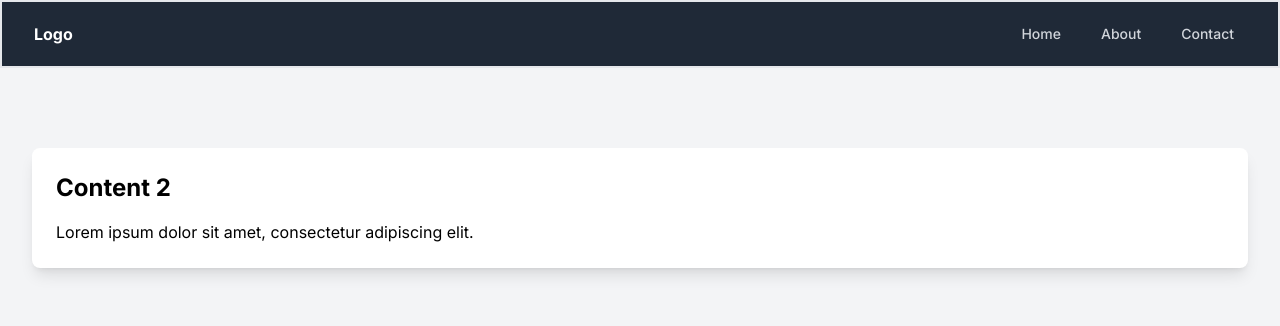
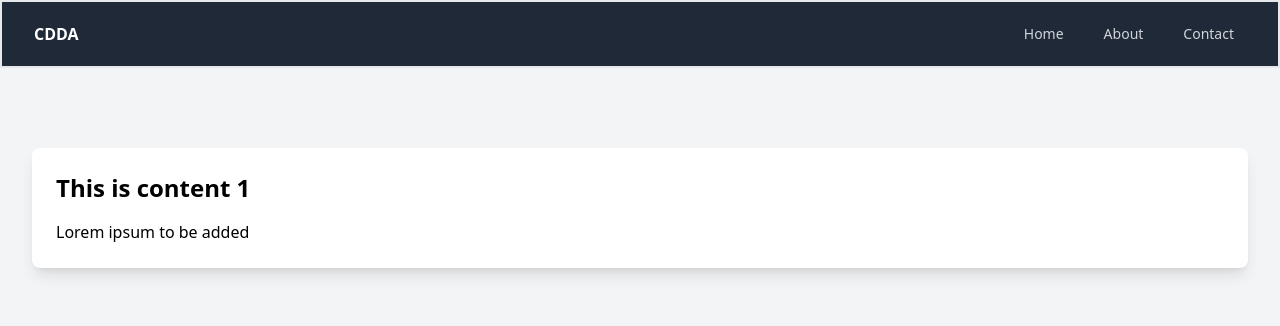
Before and after one commit to dmr-cdda/dynamic-next-page-generator, a Next.js app: page / in a window 1280 px wide. Shown: the top 326 px of the page. Built offline with nearby package versions, Linux system fonts and the light colour scheme.

Commit message:
meta tag implemented.. Error:head not working

```diff
--- a/src/app/components/Content.tsx
+++ b/src/app/components/Content.tsx
@@ -1,12 +1,14 @@
 import React from 'react'
 
-const Content = () => {
+const Content = (props : any) => {
+  const { title, description } = props;
+
   return (
           <div className="flex-grow">
         <div className="max-w-7xl mx-auto px-4 sm:px-6 lg:px-8 py-20 bg-gray-100">
           <div className="bg-white rounded-lg shadow-lg p-6">
-            <h2 className="text-2xl font-bold mb-4">Content 2</h2>
-            <p>Lorem ipsum dolor sit amet, consectetur adipiscing elit.</p>
+            <h2 className="text-2xl font-bold mb-4">{title}</h2>
+            <p>{description}</p>
           </div>
         </div>
       </div>
--- a/src/app/components/Layout.tsx
+++ b/src/app/components/Layout.tsx
@@ -1,7 +1,8 @@
 import React from 'react'
 import { FoobarProps } from './FooBar'
 
-const Layout = ({children} : FoobarProps) => {
+const Layout = ({ children } : FoobarProps) => {
+
   return (
     <div className="flex flex-col min-h-screen">
           {children}
--- a/src/app/components/Navbar.tsx
+++ b/src/app/components/Navbar.tsx
@@ -1,12 +1,13 @@
 import React from 'react'
 
-const Navbar = () => {
+const Navbar = (props: any) => {
+  const { title } = props;
   return (
           <nav className="bg-gray-800 border-2">
         <div className="max-w-7xl mx-auto px-4 sm:px-6 lg:px-8">
           <div className="flex items-center justify-between h-16">
             <div className="flex-shrink-0">
-              <span className="text-white font-bold">Logo</span>
+              <span className="text-white font-bold">{title}</span>
             </div>
             <div className="hidden md:block">
               <div className="ml-10 flex items-baseline space-x-4">
--- a/src/app/layout.tsx
+++ b/src/app/layout.tsx
@@ -1,12 +1,4 @@
 import './globals.css'
-import { Inter } from 'next/font/google'
-
-const inter = Inter({ subsets: ['latin'] })
-
-export const metadata = {
-  title: 'Create Next App',
-  description: 'Generated by create next app',
-}
 
 export default function RootLayout({
   children,
@@ -15,7 +7,7 @@ export default function RootLayout({
 }) {
   return (
     <html lang="en">
-      <body className={inter.className}>{children}</body>
+      <body>{children}</body>
     </html>
   )
 }
--- a/src/app/page.tsx
+++ b/src/app/page.tsx
@@ -1,34 +1,46 @@
-"use client";
+"use client"
 
-import { CompoDataTypes, compoData as cData} from "@/data";
+import { CompoDataTypes, compoData as cData } from "@/data";
 import { components } from "@/data/components";
+import Head from "next/head";
 import { useEffect, useState } from "react";
 
 export default function Home() {
   const [compoData, setCompoData] = useState<CompoDataTypes>(cData);
 
   useEffect(() => {
-    setCompoData(cData)
+    setCompoData(cData);
   }, []);
 
-  // convert data to react components
+  // Convert data to React components
   const SpecificComponentLayout = components[compoData.layout];
   const SpecificComponentParent = components[compoData.parent];
 
+  // Checking permission and component existence
+  if (compoData.permission?.guest && components[compoData.layout]) {
+    return (
+      <>
+        <Head>
+          <title>{compoData.meta.title}</title>
+          <meta property="og:title" content="My page title" key="title" />
+        </Head>
+        <SpecificComponentLayout>
+          {/* Parent component */}
+          <SpecificComponentParent description={compoData?.description}>
+            {compoData?.content?.map((component) => {
+              const Child = components[component.name];
+              const { id, name, ...props } = component;
+              // Checking component existence and render components
+              if (components[component.name]) {
+                return <Child key={id} {...props} />;
+              }
+              return null; // Or handle the case where the component doesn't exist
+            })}
+          </SpecificComponentParent>
+        </SpecificComponentLayout>
+      </>
+    );
+  }
 
-  // chekcing permission and component exists or not
-  if (compoData.permission?.guest && components[compoData.layout]) return <SpecificComponentLayout>
-      {/* parent  */}
-      <SpecificComponentParent description={compoData?.description}>
-        {compoData?.content?.length && compoData.content.map((d, i) => {
-          const Child = components[d];
-          // child components
-          // checking component exists or not and then render components
-          if(components[d]) return <Child key={i} description={`${compoData.description}- child ${i+1} - ${d}`}/>
-        })}
-    </SpecificComponentParent>
-  </SpecificComponentLayout>
-
-  return null
-
-};
+  return null;
+}
--- a/src/data/index.ts
+++ b/src/data/index.ts
@@ -1,17 +1,25 @@
+export type ContentType = {
+  id: number,
+  name : string,
+  title: string,
+  description: string,
+  logo ?: string
+}
+
 export type CompoDataTypes = {
     title: string,
     description: string,
     slug: string,
     id: number,
     parent: string,
-    meta: {},
+    meta: { title : string },
     permission?: {
         guest: boolean,
         login: boolean,
         role : null | string
     },
     layout: string,
-    content: string[],
+    content: ContentType[],
     faqs: string,
     tour ?: {}[]
 }
@@ -24,15 +32,17 @@ export const compoData : CompoDataTypes = {
   layout: "layout",
   parent: "empty",
   meta: {
-
+    title : "Page generator"
   },
     permission: {
         guest: true,
         login: true,
         role : null
   },
-
-  content: ["navbar","content"],
+  content: [
+    { id: 1, name: "navbar", title: "CDDA", description: "", logo : "" },
+    { id: 2, name: "content", title: "This is content 1", description: "Lorem ipsum to be added" },
+  ],
   faqs: "Ask me something",
   tour: []
 };
```
